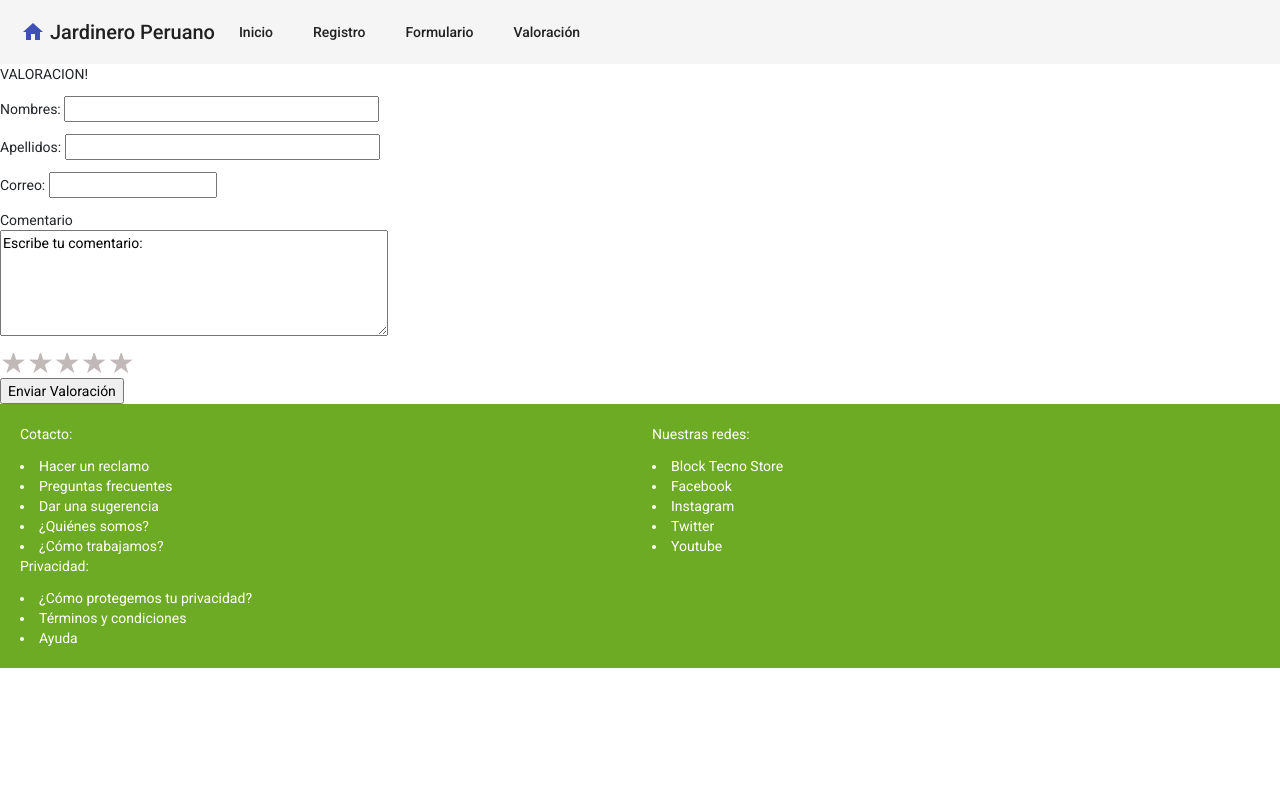
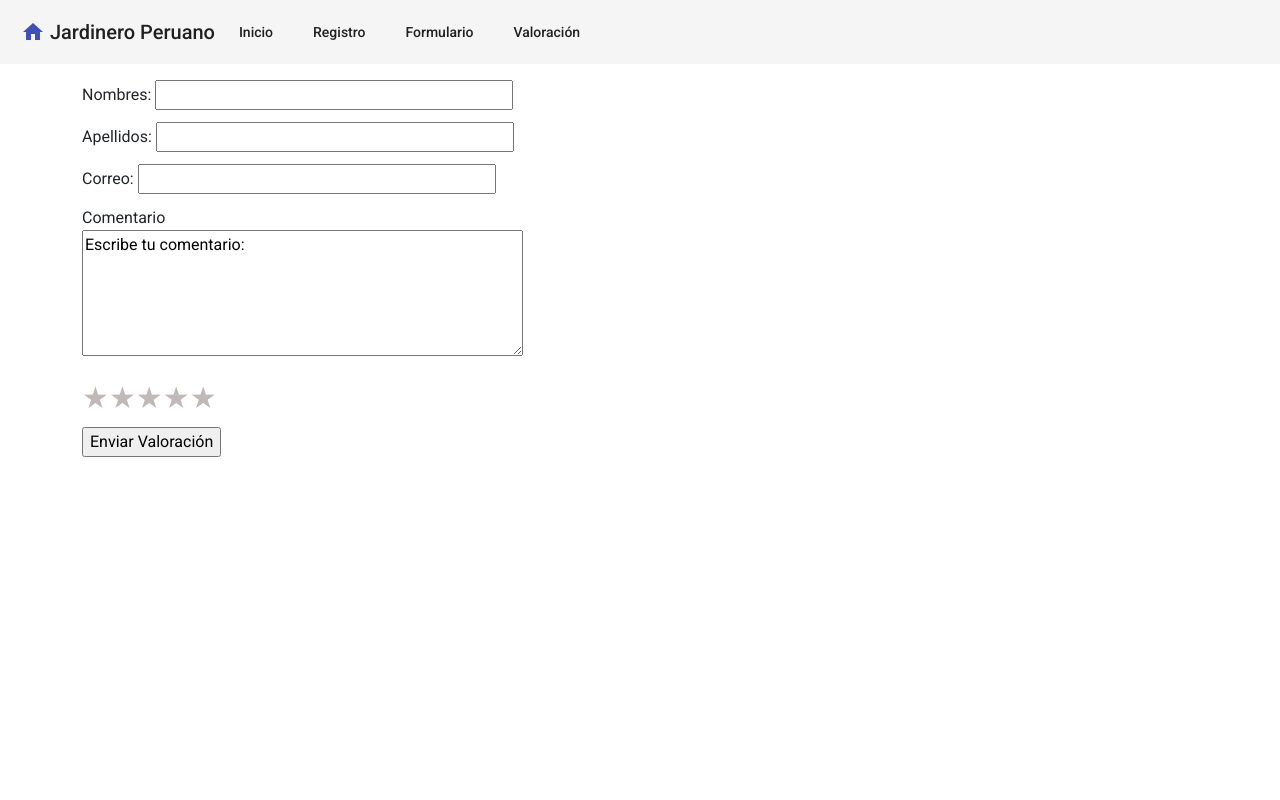
Before and after one commit to henryvf99/ProyectoJardineroPeruano, an Angular app: page /valoracion in a window 1280 px wide. Shown: the top 800 px of the page. Built offline with nearby package versions, Linux system fonts and the light colour scheme.

Commit message:
Valoración

```diff
--- a/src/app/valoracion/valoracion.component.html
+++ b/src/app/valoracion/valoracion.component.html
@@ -1,23 +1,34 @@
-<p>VALORACION!</p>
+<body>
+    <div class="container mt-3">
         <FORM action="" method="post">
-        <p>Nombres: <input type="text" name="nombre" size="40"/></p>
-        <p>Apellidos: <input type="text" name="apellido" size="40"/></p>
-        <p>Correo: <input type="text" name="email" /></p>
-        <p>Comentario<br/>
+            <p>Nombres: <input type="text" name="nombre" size="40" /></p>
+            <p>Apellidos: <input type="text" name="apellido" size="40" /></p>
+            <p>Correo: <input type="text" name="email" size="40" /></p>
+            <p>Comentario<br />
                 <textarea name="comentario" rows="5" cols="50">Escribe tu comentario: </textarea>
 
             <div class="valoracion">
-            <input id="radio1" type="radio" name="estrellas" value="5"><!--
-            --><label for="radio1">★</label><!--
-            --><input id="radio2" type="radio" name="estrellas" value="4"><!--
-            --><label for="radio2">★</label><!--
-            --><input id="radio3" type="radio" name="estrellas" value="3"><!--
-            --><label for="radio3">★</label><!--
-            --><input id="radio4" type="radio" name="estrellas" value="2"><!--
-            --><label for="radio4">★</label><!--
-            --><input id="radio5" type="radio" name="estrellas" value="1"><!--
+                <input id="radio1" type="radio" name="estrellas" value="5">
+                <!--
+            --><label for="radio1">★</label>
+                <!--
+            --><input id="radio2" type="radio" name="estrellas" value="4">
+                <!--
+            --><label for="radio2">★</label>
+                <!--
+            --><input id="radio3" type="radio" name="estrellas" value="3">
+                <!--
+            --><label for="radio3">★</label>
+                <!--
+            --><input id="radio4" type="radio" name="estrellas" value="2">
+                <!--
+            --><label for="radio4">★</label>
+                <!--
+            --><input id="radio5" type="radio" name="estrellas" value="1">
+                <!--
             --><label for="radio5">★</label>
             </div>
-
         </FORM>
         <INPUT type="submit" value="Enviar Valoración">
+        </div>
+</body>
```
Also changed, not shown: src/app/valoracion/valoracion.component.css (line endings or trailing spaces). Lines whose indentation alone changed are shown as unchanged.
